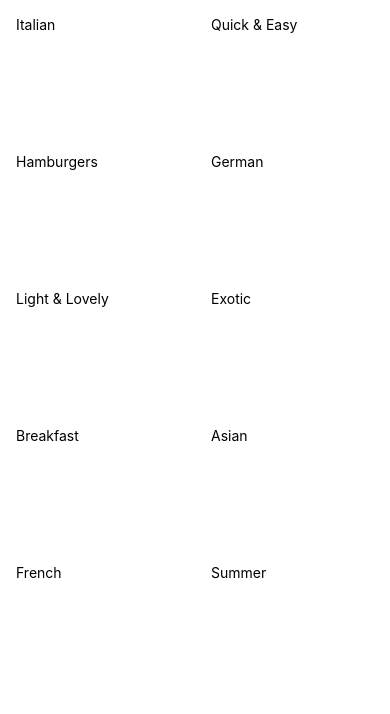
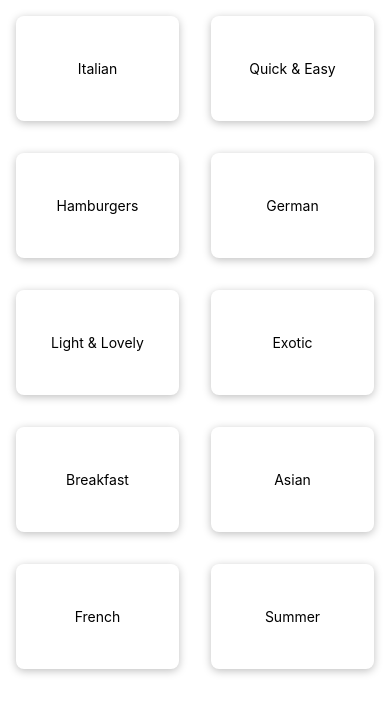
Before and after one commit to Ardad2/meals-app, a React Native app: screen / in a window 390 px wide. Shown: the top 714 px of the page. Built offline with nearby package versions, Linux system fonts and the light colour scheme.

Commit message:
added shadow to the grids

```diff
--- a/components/CategoryGridTile.js
+++ b/components/CategoryGridTile.js
@@ -3,8 +3,8 @@ import { Pressable, View, Text, StyleSheet } from 'react-native';
 function CategoryGridTile({title, color}) {
     return (
     <View style={styles.gridItem}>
-        <Pressable>
-            <View>
+        <Pressable style={styles.button}>
+            <View style={styles.innerContainer}>
                 <Text>{title}</Text>
             </View>
         </Pressable>
@@ -20,7 +20,15 @@ const styles = StyleSheet.create({
         margin: 16,
         height: 105,
         borderRadius: 8,
-        elevation: 4
+        elevation: 4,
+        backgroundColor: 'white',
+        shadowColor: 'black',
+        shadowOpacity: 0.25,
+        shadowOffset: { width: 0, height: 2},
+        shadowRadius: 8,
+    },
+    button: {
+        flex: 1
     },
 
     innerContainer: {
```
